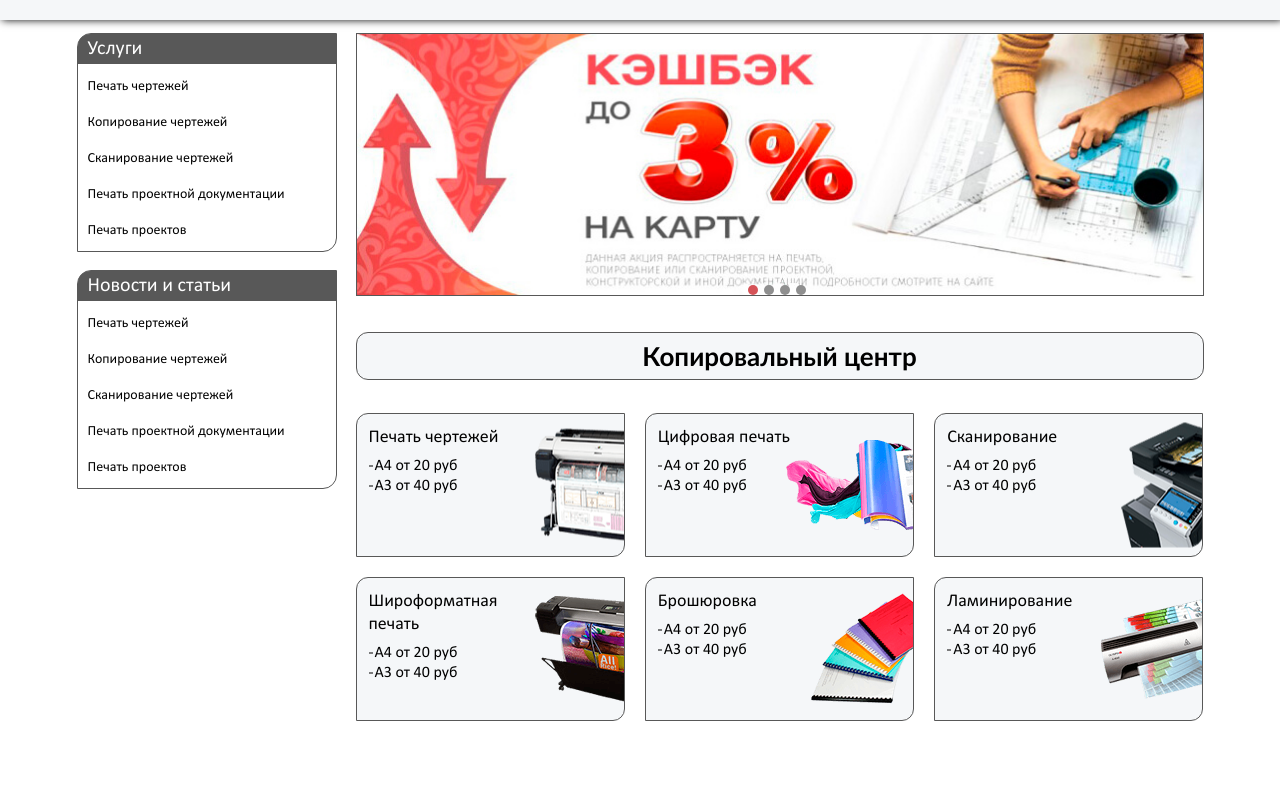
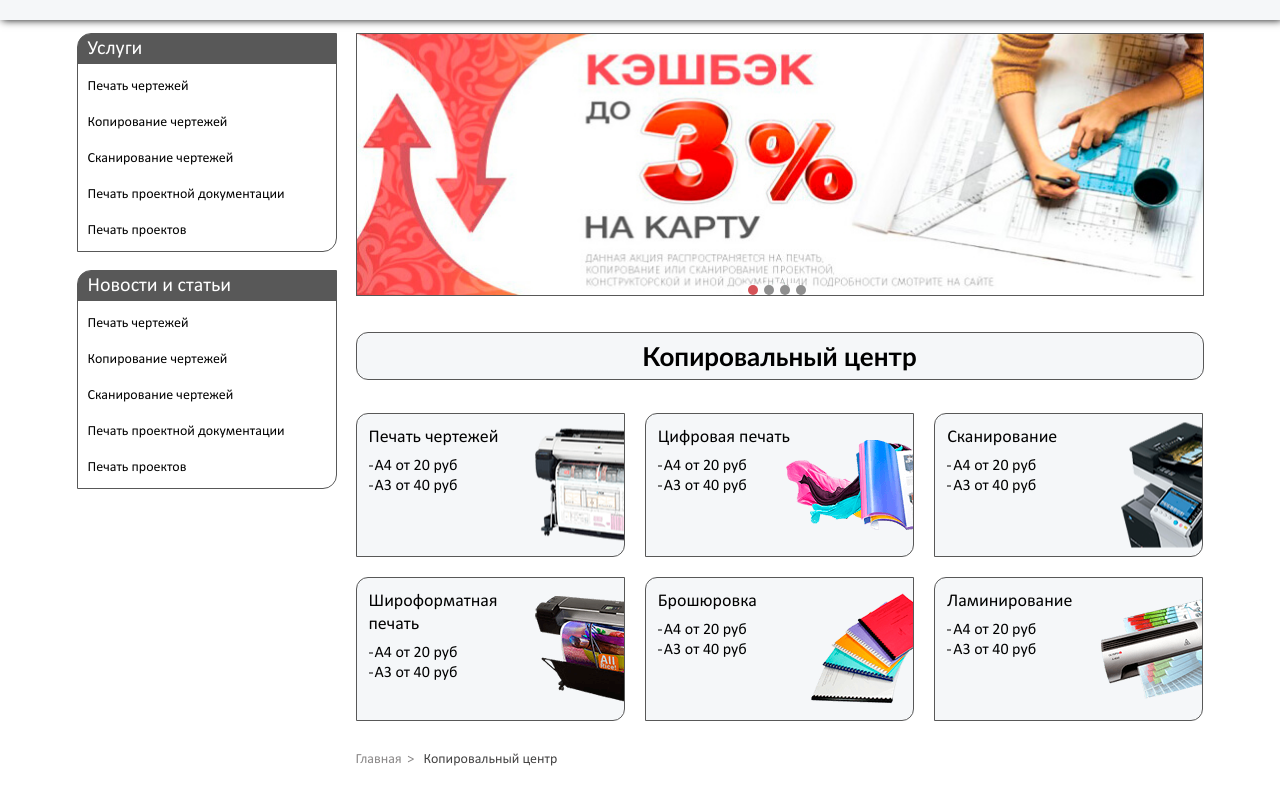
Before and after one commit to Tigronix/mprinter, a plain HTML site: page app/main.html in a window 1280 px wide. Shown: the part 120-909 px from the top of the page. Before the commit the page ends 861 px from the top, so only its background shows below. Drawn offline with nearby package versions, Linux system fonts and the light colour scheme; files that its build step writes are made by us from their sources.

Commit message:
breadcrumbs

```diff
--- a/app/main.html
+++ b/app/main.html
@@ -192,6 +192,12 @@
 						</li>
 					</ul>
 				</section>
+				<section class="breadcrumbs">
+					<ul class="breadcrumbs__list">
+						<li class="breadcrumbs__li"><a href="#" class="breadcrumbs__link">Главная</a></li>
+						<li class="breadcrumbs__li"><a href="#" class="breadcrumbs__link">Копировальный центр</a></li>
+					</ul>
+				</section>
 			</div>
 		</main>
 		<footer class="page-footer"></footer>
--- /dev/null
+++ b/app/sass/_breadcrumbs.scss
@@ -0,0 +1,48 @@
+.breadcrumbs {
+  margin-bottom: 20px;
+
+  &__list {
+    font-size: 0;
+    margin: -11px;
+  }
+
+  &__li {
+    padding: 11px;
+    display: inline-block;
+
+    &:last-child {
+      color: #424141;
+
+      .breadcrumbs__link {
+        color: #424141;
+
+        &:after {
+          display: none;
+        }
+      }
+    }
+  }
+
+  &__link {
+    font-size: 14px;
+    color: #888686;
+    text-decoration: none;
+    display: inline-block;
+    position: relative;
+
+    @include fromDesktop {
+      &:hover {
+        text-decoration: underline;
+      }
+    }
+
+    &:after {
+      display: inline-block;
+      content: '>';
+      font-size: 14px;
+      position: absolute;
+      left: 100%;
+      transform: translateX(82%);
+    }
+  }
+}
--- /dev/null
+++ b/app/sass/_global-wrapper.scss
@@ -0,0 +1,3 @@
+.global-wrapper {
+  overflow: hidden;
+}
--- a/app/sass/main.scss
+++ b/app/sass/main.scss
@@ -11,3 +11,5 @@
 @import "page-content";
 @import "main-slider";
 @import "services";
+@import "breadcrumbs";
+@import "global-wrapper";
```
